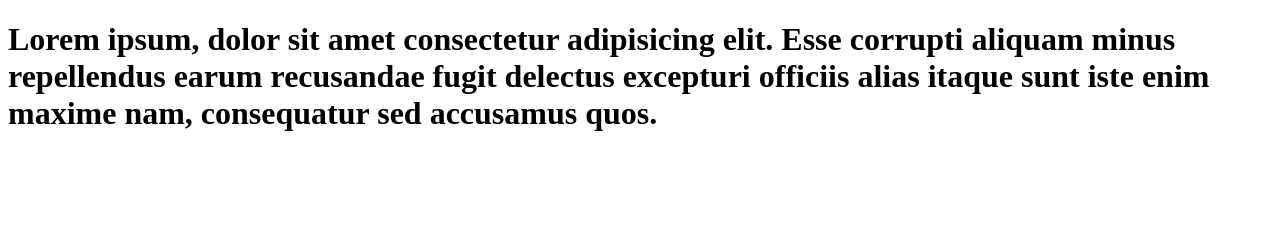
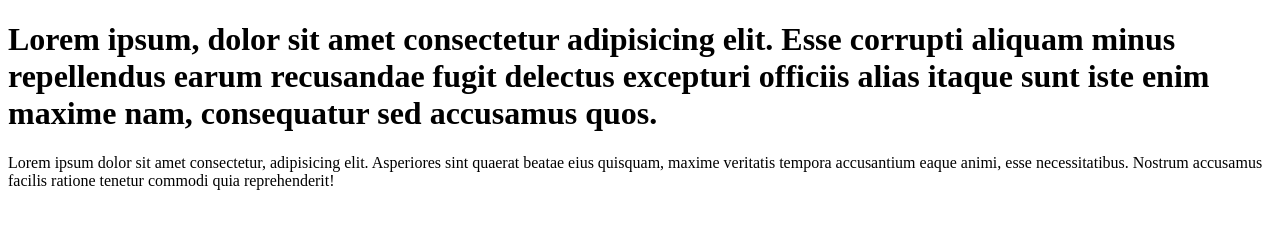
Before and after one commit to denissnation/gitRepolearn, a plain HTML site: page index.html in a window 1280 px wide. Drawn offline with Linux system fonts and the light colour scheme.

Commit message:
add paragraph to code

```diff
--- a/index.html
+++ b/index.html
@@ -12,5 +12,11 @@
       officiis alias itaque sunt iste enim maxime nam, consequatur sed accusamus
       quos.
     </h1>
+    <p>
+      Lorem ipsum dolor sit amet consectetur, adipisicing elit. Asperiores sint
+      quaerat beatae eius quisquam, maxime veritatis tempora accusantium eaque
+      animi, esse necessitatibus. Nostrum accusamus facilis ratione tenetur
+      commodi quia reprehenderit!
+    </p>
   </body>
 </html>
```
